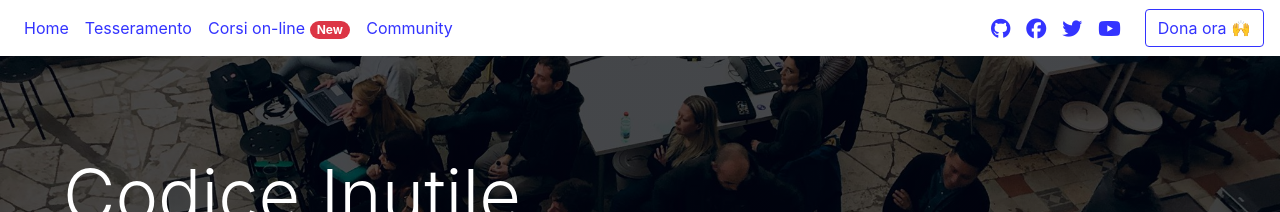
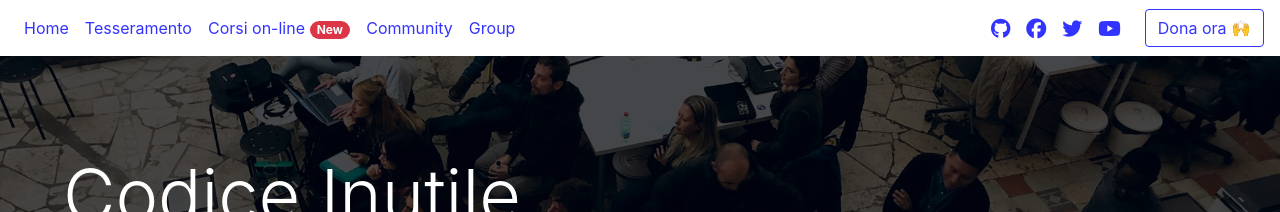
Before and after one commit to codiceinutile/codiceinutile.org, a Jekyll site: the page built from index.md, in a window 1280 px wide and 900 px high. Shown: the top 212 px of the window. Built offline with Jekyll 4.4.1, drawn with Linux system fonts in a browser that asks for light colours; nearby versions of some CDN libraries.

Commit message:
Add menu item for community page
New Group menu points to fb group

```diff
--- a/_includes/header.html
+++ b/_includes/header.html
@@ -27,7 +27,10 @@
         <a class="nav-link" href="https://codiceinutile.thinkific.com/?utm_source=website&utm_medium=header&utm_campaign=launch" target="_blank">Corsi on-line <span class="badge badge-pill badge-danger">New</span></a>
       </li>
       <li class="nav-item">
-        <a class="nav-link" href="http://facebook.com/groups/codiceinutilegroup/" target="_blank">Community</a>
+        <a class="nav-link" href="https://www.codiceinutile.org/community/" target="_blank">Community</a>
+      </li>
+      <li class="nav-item">
+        <a class="nav-link" href="http://facebook.com/groups/codiceinutilegroup/" target="_blank">Group</a>
       </li>
       <li class="nav-item">
         <a class="nav-link d-md-none" href="/donazione">Dona Ora &#x1F64C;</a>
```
